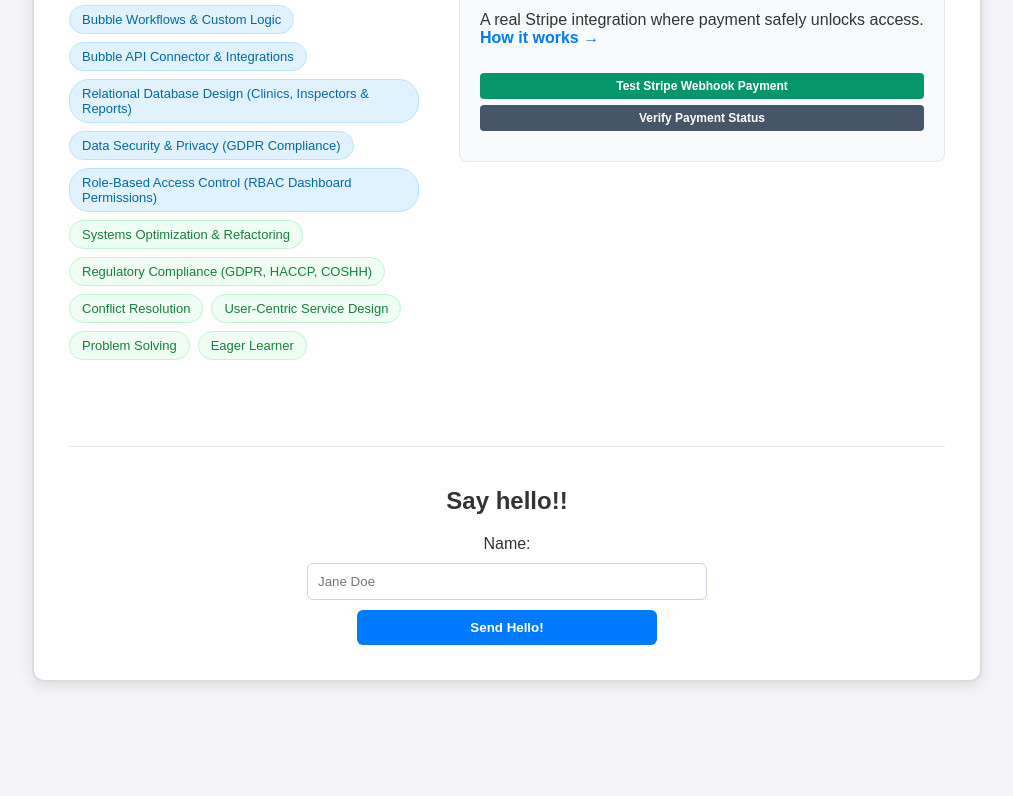
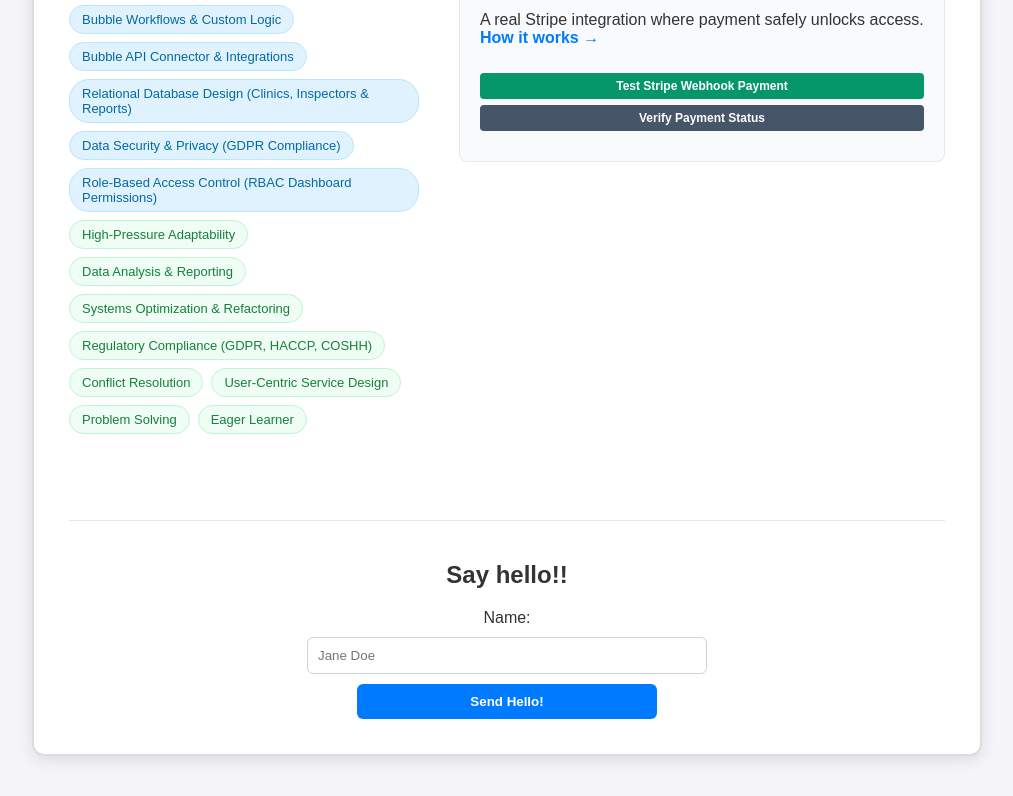
Before and after one commit to paperbaghobbies-debug/Resume-Project-, a website: page index.html in a window 1280 px wide. Shown: the part 751-1547 px from the top of the page, without its empty margins (133-1146 px from the left). Before the commit the page ends 1473 px from the top, so only its background shows below. Drawn offline with Linux system fonts and the light colour scheme.

Commit message:
test 8.1

```diff
--- a/index.html
+++ b/index.html
@@ -53,6 +53,8 @@
           <li class="skill-item tech">Data Security & Privacy (GDPR Compliance)</li>
           <li class="skill-item tech">Role-Based Access Control (RBAC Dashboard Permissions)</li>
 
+          <li class="skill-item soft">High-Pressure Adaptability</li>
+          <li class="skill-item soft">Data Analysis & Reporting</li>
           <li class="skill-item soft">Systems Optimization & Refactoring</li>
           <li class="skill-item soft">Regulatory Compliance (GDPR, HACCP, COSHH)</li>
           <li class="skill-item soft">Conflict Resolution</li>
```
